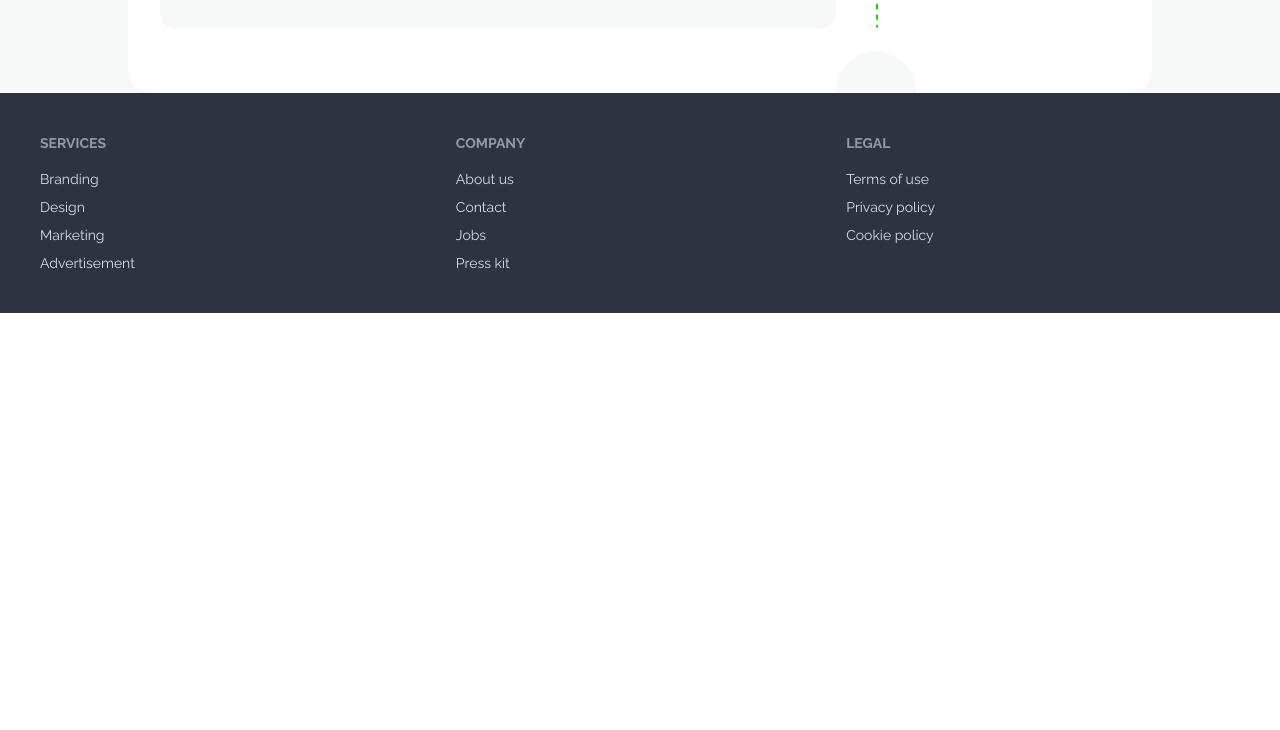
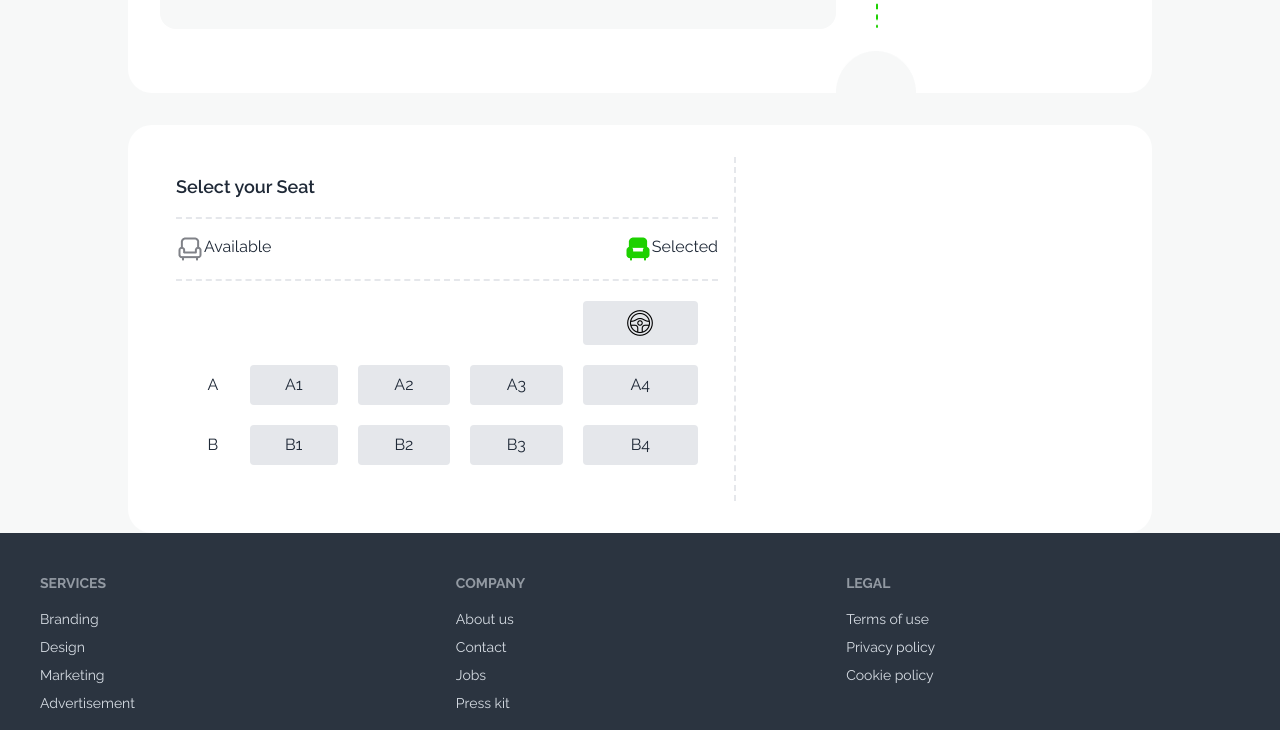
Before and after one commit to AbdullaAlHarun/smart-ticketing, a plain HTML site: page index.html in a window 1280 px wide. Shown: the part 1821-2551 px from the top of the page. Before the commit the page ends 2134 px from the top, so only its background shows below. Drawn offline with nearby package versions, Linux system fonts and the light colour scheme; a script that the page names is missing.

Commit message:
Added Select your Seat left section!

```diff
--- a/index.html
+++ b/index.html
@@ -97,6 +97,7 @@
 
         <!--Buy Ticket INFO Section-->
         <section id="buy-ticket" class="bg-[#F7F8F8]  border-[#1DD100] border-t-4 rounded-t-3xl">
+            <div class="ticket-info-container">
                 <div class="ml-4 mr-4 lg:ml-32 lg:mr-32">
                     <div class="max-w-[700px] mx-auto pt-24 pb-8">
                         <h1 class="mb-5 text-4xl font-extrabold text-[#030712] text-center">Flixbus</h1>
@@ -146,9 +147,52 @@
                         </div>
                     </div>
                 </div>
+            </div>
+
+        <!--Buy Ticket  Section-->
+            <div class="ticket-container p-8 ml-4 mr-4 lg:ml-32 lg:mr-32 bg-[#fff] rounded-3xl mt-8">
+                <div class="left-section w-3/5">
+                    <div class="flex justify-center">
+                        <div class="w-full border-dashed border-r-2 p-4">
+                          <h2 class="text-lg font-semibold mb-4">Select your Seat</h2>
+                          <div class="flex justify-between text-center py-4 border-dashed border-y-2">
+                            <p class="flex"><span><img src="images/seat-gray.png"></span>Available</p>
+                            <p class="flex"><span><img src="images/seat-green-filled.png" alt=""></span>Selected</p>
+                        </div>
+                          <table class="w-full" style="border-collapse: separate; border-spacing: 20px;">
+                            <tr class="text-center">
+                              <th></th>
+                              <th></th>
+                              <th></th>
+                              <th></th>
+                              <th class="bg-gray-200 rounded p-2 "><img class="m-auto" src="images/steering-wheel.png" alt=""></th>
+                            </tr>
+                            <tr class="text-center">
+                              <td>A</td>
+                              <td id="a1" class="bg-gray-200 rounded p-2">A1</td>
+                              <td id="a2" class="bg-gray-200 rounded p-2">A2</td>
+                              <td id="a3" class="bg-gray-200 rounded p-2">A3</td>
+                              <td id="a4" class="bg-gray-200 rounded p-2">A4</td>
+                            </tr>
+                            <tr class="text-center">
+                              <td>B</td>
+                              <td id="b1" class="bg-gray-200 rounded p-2">B1</td>
+                              <td id="b2" class="bg-gray-200 rounded p-2">B2</td>
+                              <td id="b3" class="bg-gray-200 rounded p-2">B3</td>
+                              <td id="b4" class="bg-gray-200 rounded p-2">B4</td>
+                            </tr>
+                            <!-- will add rest!!  -->
+                          </table>
+                        </div>
+                    </div>
+                </div>
+
+                <!--Right Section-->
+                <div class="right-section w-2/5">
+
+                </div>
+            </div>
         </section>
-        <!--Buy Ticket  Section-->
-
 
     </main>
     <footer class="footer p-10 bg-neutral text-neutral-content">
```
Also changed, not shown: images/steering-wheel.png (added). Lines whose indentation alone changed are shown as unchanged.
